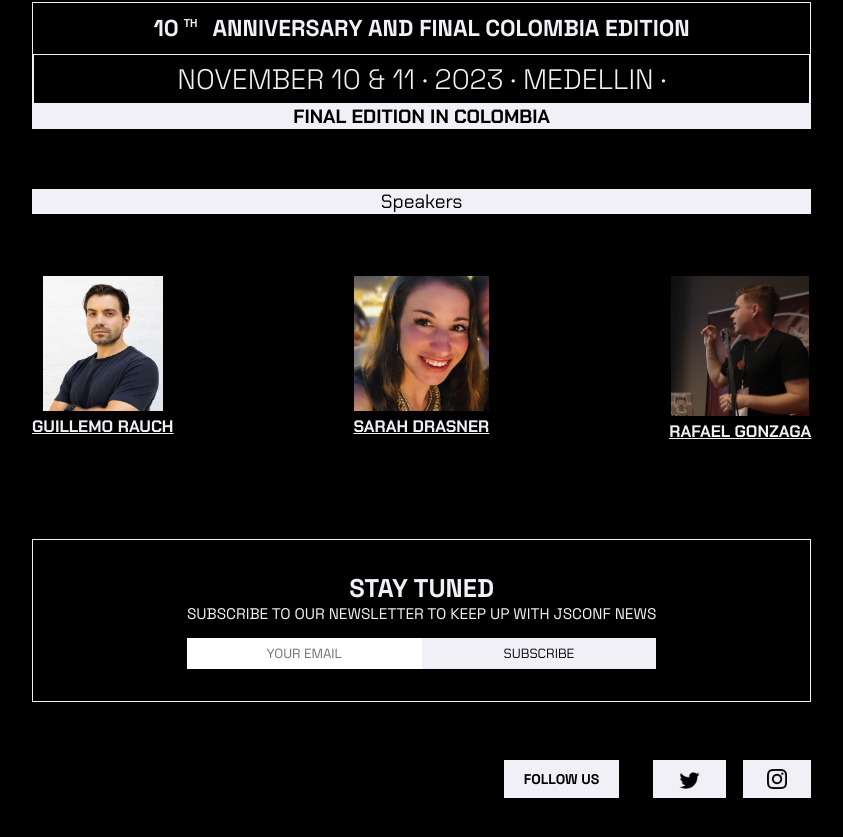
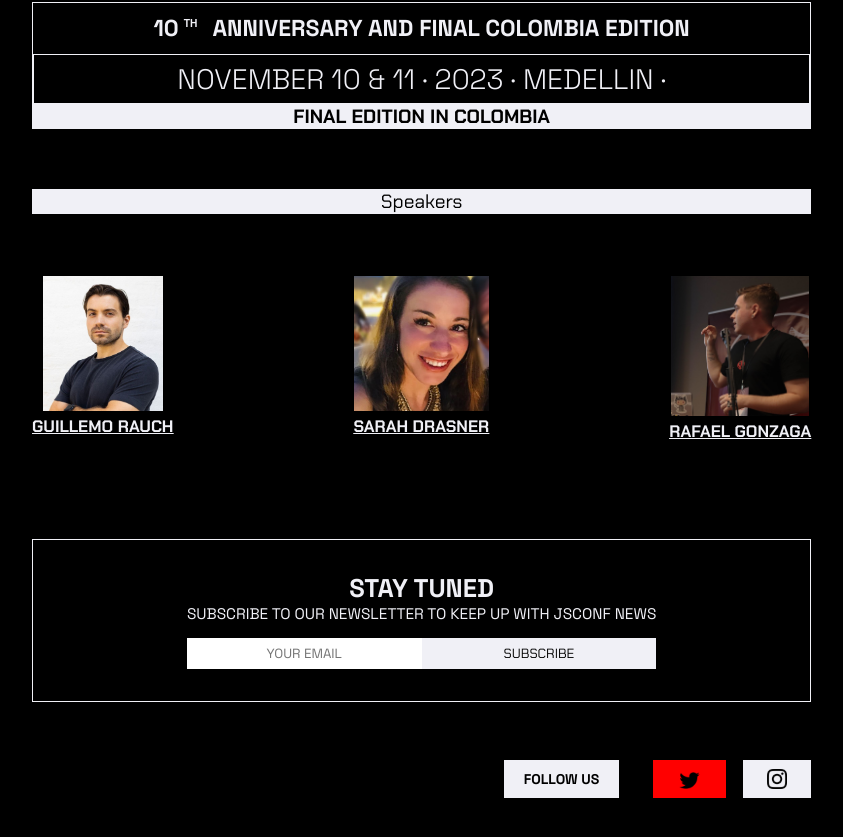
Before and after one commit to Ladiega/jsconf23, a Next.js app: page / in a window 1280 px wide. Shown: the part 605-1442 px from the top of the page, without its empty margins (248-1091 px from the left). Built offline with nearby package versions, Linux system fonts and the light colour scheme.

Commit message:
vercel test

```diff
--- a/src/styles/globals.css
+++ b/src/styles/globals.css
@@ -253,8 +253,11 @@
     padding-bottom: auto;
     display: flex;
     align-items: center;
+    justify-content: center;
+    text-align: center;
     background-color:var(--colorTwo);
     margin-left: 2.125rem;
+    background-color: red;
 }
 .footer-item-instagram{
   padding-left: 1.5rem;
```
